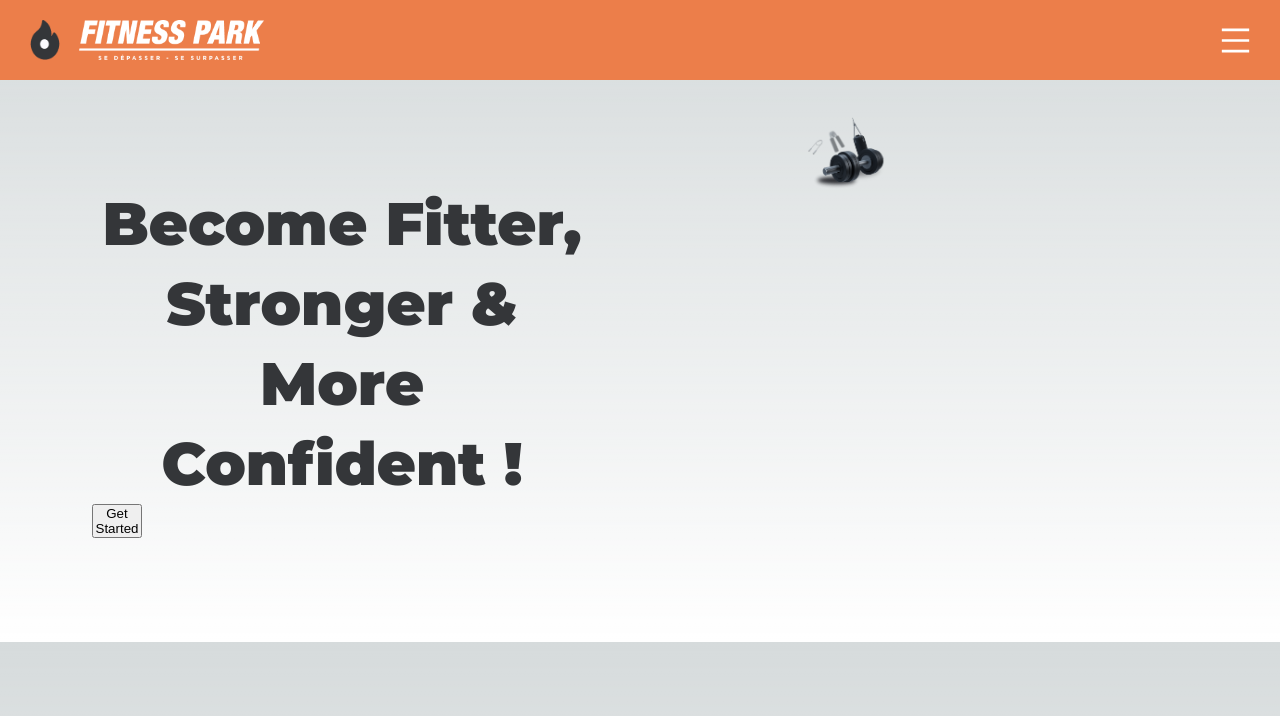
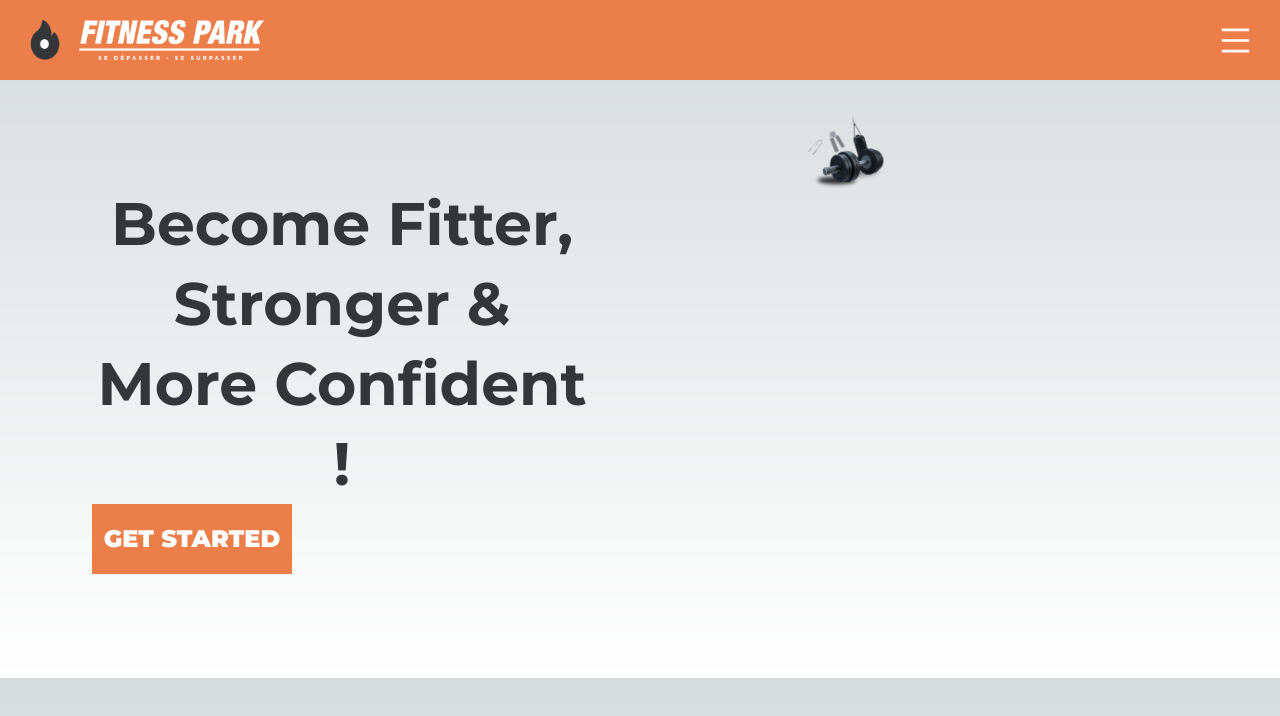
Before and after one commit to Asmaalafe55/fitness-app, a Next.js app: page / in a window 1280 px wide. Shown: the top 716 px of the page. Built offline with nearby package versions, Linux system fonts and the light colour scheme.

Commit message:
adding the reset.css file and importing it

```diff
--- a/styles/Home.module.scss
+++ b/styles/Home.module.scss
@@ -23,8 +23,20 @@
 
       color: var(--black-color);
     }
-    button {
-      width: 50px;
+    .header_button {
+      height: 70px;
+      width: 200px;
+      font-family: 'Montserrat';
+      font-weight: 900;
+      font-size: 24px;
+      display: flex;
+      align-items: center;
+      text-align: center;
+      justify-content: center;
+      text-transform: uppercase;
+
+      background-color: var(--orange-color);
+      color: var(--white-color);
     }
   }
 
--- a/styles/fonts.module.scss
+++ b/styles/fonts.module.scss
@@ -17,7 +17,7 @@
   @font-face {
     font-family: 'Montserrat';
     src: url('/fonts/Montserrat-Black.ttf') format('truetype');
-    font-weight: bold;
+    font-weight: 900;
     font-style: normal;
     font-display: swap;
   }
--- a/styles/globals.css
+++ b/styles/globals.css
@@ -1,9 +1,11 @@
+@import './reset.css';
+
 :root {
   --max-width: 1100px;
   --border-radius: 12px;
-  --font-mono: ui-monospace, Menlo, Monaco, 'Cascadia Mono', 'Segoe UI Mono',
+  /* --font-mono: ui-monospace, Menlo, Monaco, 'Cascadia Mono', 'Segoe UI Mono',
     'Roboto Mono', 'Oxygen Mono', 'Ubuntu Monospace', 'Source Code Pro',
-    'Fira Mono', 'Droid Sans Mono', 'Courier New', monospace;
+    'Fira Mono', 'Droid Sans Mono', 'Courier New', monospace; */
 
   --foreground-rgb: 0, 0, 0;
   --background-start-rgb: 214, 219, 220;
@@ -83,3 +85,15 @@
     color-scheme: dark;
   }
 }
+button {
+  -webkit-appearance: none;
+  -moz-appearance: none;
+  appearance: none;
+}
+
+.button_type1 {
+}
+.button_type2 {
+}
+.button_type3 {
+}
--- /dev/null
+++ b/styles/reset.css
@@ -0,0 +1,130 @@
+/* http://meyerweb.com/eric/tools/css/reset/
+   v2.0 | 20110126
+   License: none (public domain)
+*/
+
+html,
+body,
+div,
+span,
+applet,
+object,
+iframe,
+h1,
+h2,
+h3,
+h4,
+h5,
+h6,
+p,
+blockquote,
+pre,
+a,
+abbr,
+acronym,
+address,
+big,
+cite,
+code,
+del,
+dfn,
+em,
+img,
+ins,
+kbd,
+q,
+s,
+samp,
+small,
+strike,
+strong,
+sub,
+sup,
+tt,
+var,
+b,
+u,
+i,
+center,
+dl,
+dt,
+dd,
+ol,
+ul,
+li,
+fieldset,
+form,
+label,
+legend,
+table,
+caption,
+tbody,
+tfoot,
+thead,
+tr,
+th,
+td,
+article,
+aside,
+canvas,
+details,
+embed,
+figure,
+figcaption,
+footer,
+header,
+hgroup,
+menu,
+nav,
+output,
+ruby,
+section,
+summary,
+time,
+mark,
+audio,
+button,
+video {
+  margin: 0;
+  padding: 0;
+  border: 0;
+  font-size: 100%;
+  font: inherit;
+  vertical-align: baseline;
+}
+/* HTML5 display-role reset for older browsers */
+article,
+aside,
+details,
+figcaption,
+figure,
+footer,
+header,
+hgroup,
+menu,
+nav,
+section {
+  display: block;
+}
+body {
+  line-height: 1;
+}
+ol,
+ul {
+  list-style: none;
+}
+blockquote,
+q {
+  quotes: none;
+}
+blockquote:before,
+blockquote:after,
+q:before,
+q:after {
+  content: '';
+  content: none;
+}
+table {
+  border-collapse: collapse;
+  border-spacing: 0;
+}
```
